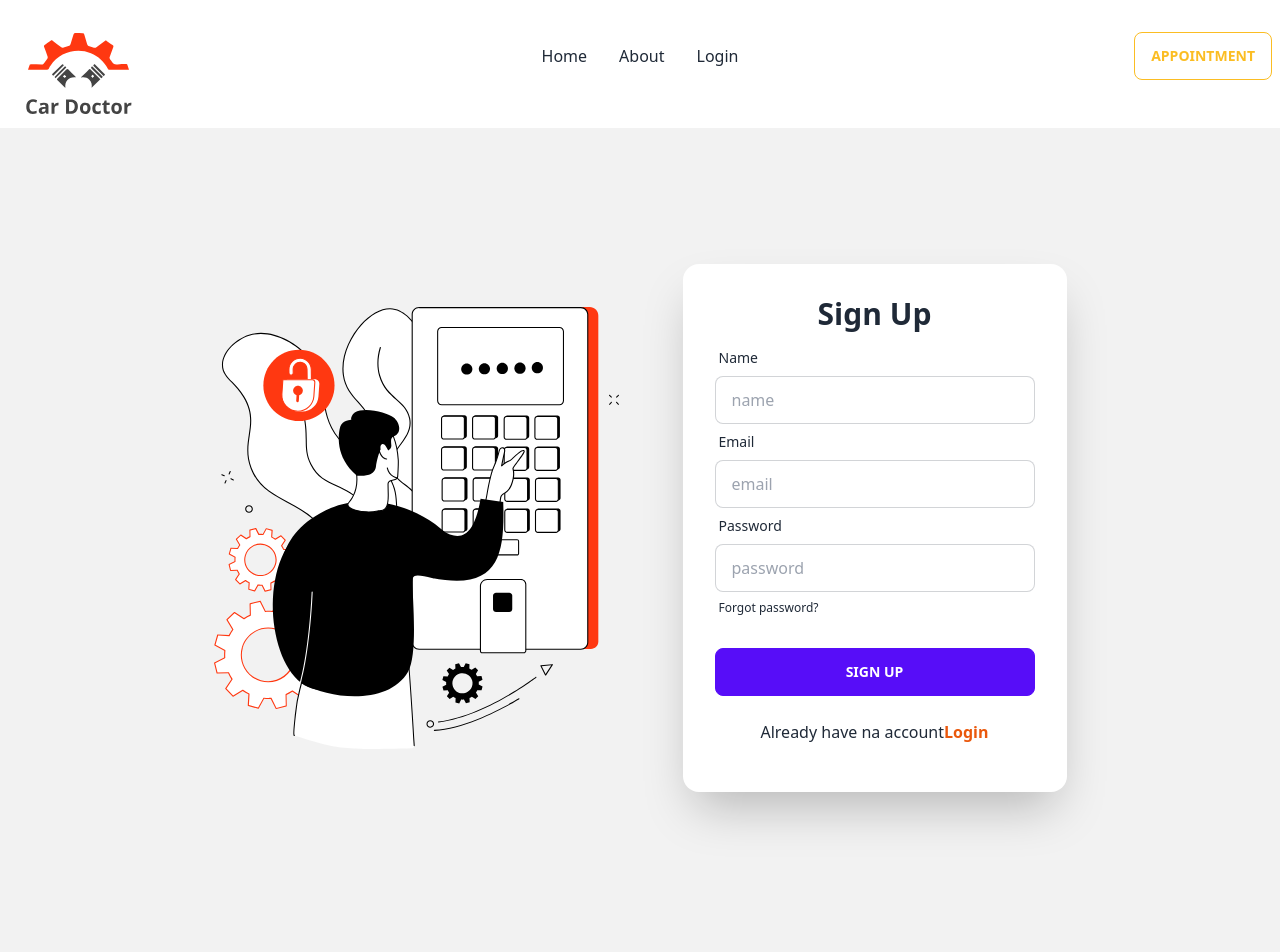
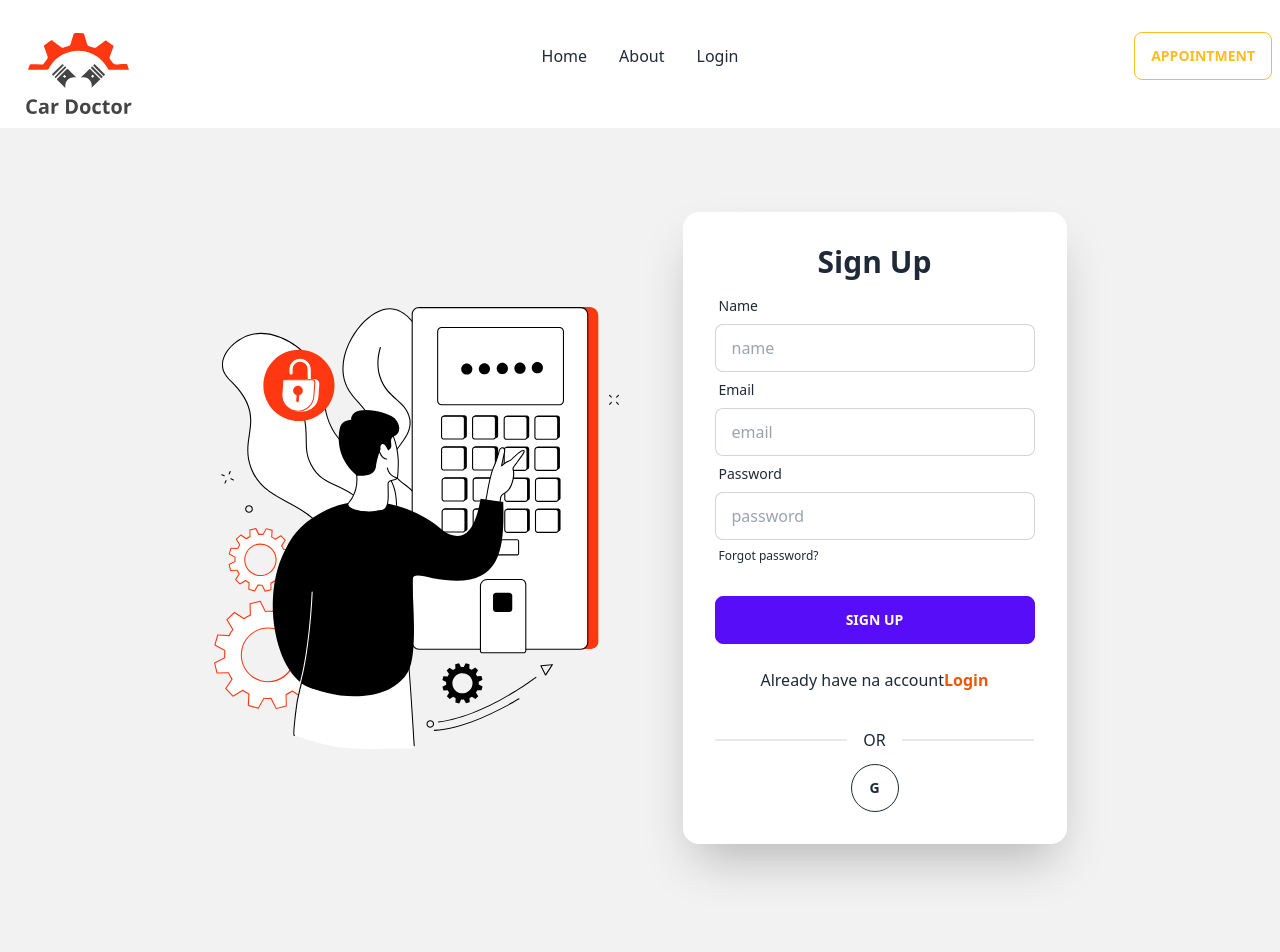
Before and after one commit to Aminul667/car-doctor-client, a React (Vite) app: page /signup in a window 1280 px wide. Shown: the top 952 px of the page. Built offline with nearby package versions, Linux system fonts and the light colour scheme; no server answers.

Commit message:
71-7 Create JWT token for Sign Up and Social Login users client

```diff
--- a/src/pages/Login/Login.jsx
+++ b/src/pages/Login/Login.jsx
@@ -2,6 +2,7 @@ import { Link, useLocation, useNavigate } from "react-router-dom";
 import img from "../../assets/images/login/login.svg";
 import { useContext } from "react";
 import { authContext } from "../../providers/AuthProvider";
+import SocialLogin from "../Shared/SocialLogin/SocialLogin";
 
 const Login = () => {
   const { signIn } = useContext(authContext);
@@ -19,23 +20,9 @@ const Login = () => {
     signIn(email, password)
       .then((result) => {
         const user = result.user;
-        const loggedUser = { email: user.email };
-        console.log(loggedUser);
+        console.log(user);
+        navigate(from, { replace: true });
 
-        fetch("http://localhost:5000/jwt", {
-          method: "POST",
-          headers: {
-            "content-type": "application/json",
-          },
-          body: JSON.stringify(loggedUser),
-        })
-          .then((res) => res.json())
-          .then((data) => {
-            console.log('jwt response', data);
-            // set token to local storage(second best place)
-            localStorage.setItem('car-access-token', data.token);
-            navigate(from, { replace: true });
-          });
       })
       .then((error) => {
         console.log(error);
@@ -93,6 +80,7 @@ const Login = () => {
                 Sign Up
               </Link>
             </p>
+            <SocialLogin></SocialLogin>
           </div>
         </div>
       </div>
--- a/src/pages/Shared/NavBar/NavBar.jsx
+++ b/src/pages/Shared/NavBar/NavBar.jsx
@@ -11,7 +11,7 @@ const NavBar = () => {
   const handleLogOut = () => {
     logOut()
       .then(() => {
-        localStorage.removeItem("car-access-token");
+
       })
       .then((error) => console.log(error));
   };
--- /dev/null
+++ b/src/pages/Shared/SocialLogin/SocialLogin.jsx
@@ -0,0 +1,30 @@
+import { useContext } from "react";
+import { authContext } from "../../../providers/AuthProvider";
+
+const SocialLogin = () => {
+  const { googleSignIn } = useContext(authContext);
+
+  const handleGoogleSignIn = () => {
+    googleSignIn()
+      .then((result) => {
+        console.log(result);
+      })
+      .then((error) => console.log(error));
+  };
+
+  return (
+    <div>
+      <div className="divider">OR</div>
+      <div className="text-center">
+        <button
+          onClick={handleGoogleSignIn}
+          className="btn btn-circle btn-outline"
+        >
+          G
+        </button>
+      </div>
+    </div>
+  );
+};
+
+export default SocialLogin;
--- a/src/pages/SignUp/SignUp.jsx
+++ b/src/pages/SignUp/SignUp.jsx
@@ -2,6 +2,7 @@ import { Link } from "react-router-dom";
 import img from "../../assets/images/login/login.svg";
 import { useContext } from "react";
 import { authContext } from "../../providers/AuthProvider";
+import SocialLogin from "../Shared/SocialLogin/SocialLogin";
 
 const SignUp = () => {
   const { createUser } = useContext(authContext);
@@ -84,6 +85,7 @@ const SignUp = () => {
                 Login
               </Link>
             </p>
+            <SocialLogin></SocialLogin>
           </div>
         </div>
       </div>
--- a/src/providers/AuthProvider.jsx
+++ b/src/providers/AuthProvider.jsx
@@ -1,53 +1,85 @@
 import { createContext, useEffect, useState } from "react";
-import { createUserWithEmailAndPassword, getAuth, onAuthStateChanged, signInWithEmailAndPassword, signOut } from "firebase/auth";
+import {
+  GoogleAuthProvider,
+  createUserWithEmailAndPassword,
+  getAuth,
+  onAuthStateChanged,
+  signInWithEmailAndPassword,
+  signInWithPopup,
+  signOut,
+} from "firebase/auth";
 import app from "../firebase/firebase.config";
 
 export const authContext = createContext();
 const auth = getAuth(app);
 
-const AuthProvider = ({children}) => {
+const AuthProvider = ({ children }) => {
   const [user, setUser] = useState(null);
   const [loading, setLoading] = useState(true);
+  const googleProvider = new GoogleAuthProvider();
 
   const createUser = (email, password) => {
     setLoading(true);
     return createUserWithEmailAndPassword(auth, email, password);
-    }
+  };
 
   const signIn = (email, password) => {
     setLoading(true);
     return signInWithEmailAndPassword(auth, email, password);
-    }
+  };
 
   const logOut = () => {
     setLoading(true);
     return signOut(auth);
-    }
+  };
+
+  const googleSignIn = () => {
+    setLoading(true);
+    return signInWithPopup(auth, googleProvider);
+  };
 
   useEffect(() => {
-        const unsubscribe = onAuthStateChanged(auth, currentUser => {
+    const unsubscribe = onAuthStateChanged(auth, (currentUser) => {
       setUser(currentUser);
-            console.log("current user ", currentUser);
+      console.log("current user in auth provider", currentUser);
       setLoading(false);
+
+      if (currentUser && currentUser.email) {
+        const loggedUser = { email: currentUser.email };
+
+        fetch("http://localhost:5000/jwt", {
+          method: "POST",
+          headers: {
+            "content-type": "application/json",
+          },
+          body: JSON.stringify(loggedUser),
+        })
+          .then((res) => res.json())
+          .then((data) => {
+            console.log("jwt response", data);
+            // set token to local storage(second best place)
+            localStorage.setItem("car-access-token", data.token);
+          });
+      } else {
+        localStorage.removeItem("car-access-token");
+      }
     });
     return () => {
       return unsubscribe();
-        }
-    }, [])
-
+    };
+  }, []);
 
   const authInfo = {
     user,
     loading,
     createUser,
     signIn,
-        logOut
-    }
+    googleSignIn,
+    logOut,
+  };
 
   return (
-        <authContext.Provider value={authInfo}>
-            {children}
-        </authContext.Provider>
+    <authContext.Provider value={authInfo}>{children}</authContext.Provider>
   );
 };
 
```
Lines whose indentation alone changed are shown as unchanged.
